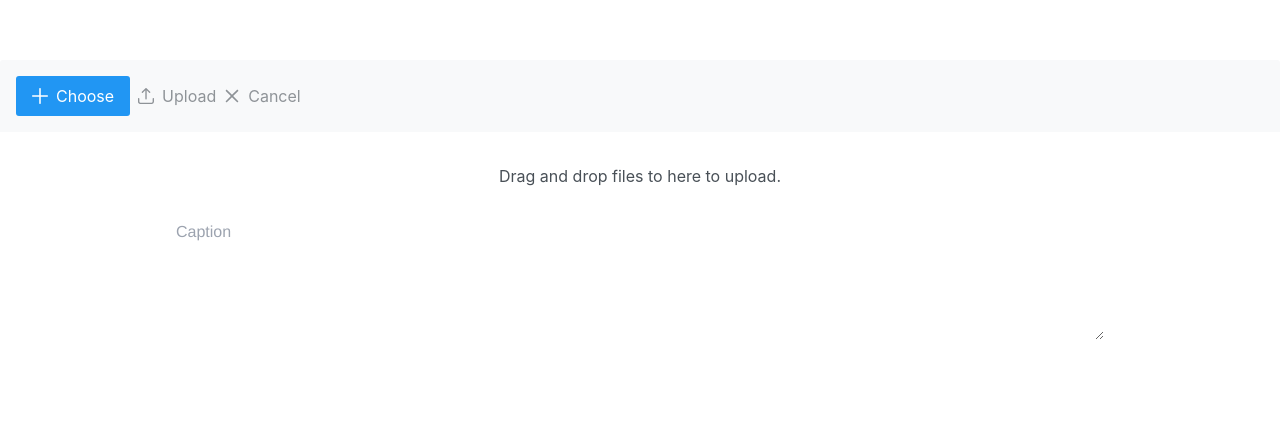
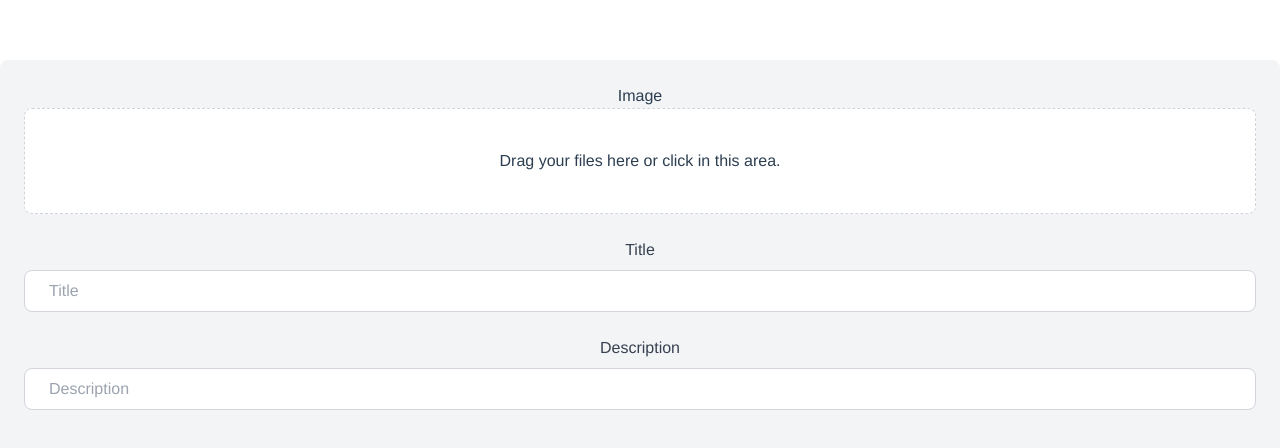
Before and after one commit to gregorlaan/the-social-media-tool, a Vue app: page / in a window 1280 px wide. Shown: the top 448 px of the page. Built offline with nearby package versions, Linux system fonts and the light colour scheme.

Commit message:
Replace PrimeVue form elements with TailwindCSS

```diff
--- a/src/components/UploadForm.vue
+++ b/src/components/UploadForm.vue
@@ -1,42 +1,83 @@
 <template>
   <div>
-    <FileUpload
-      name="image[]"
-      :multiple="false"
-      accept="image/*"
-      :max-file-size="1000000"
-      @upload="onUpload"
-    >
-      <template #empty>
-        <p>Drag and drop files to here to upload.</p>
-      </template>
-    </FileUpload>
+    <div class="container bg-gray-100 p-4 rounded-lg">
+      <div class="row">
+        <div class="col-12 mb-4">
+          <label>Image</label>
 
-    <Textarea
-      v-model="caption"
-      :auto-resize="true"
-      placeholder="Caption"
-      rows="5"
-      cols="100"
-    />
+          <label
+            for="file"
+            class="block cursor-pointer text-center p-10 border border-dashed rounded-lg border-gray-300 bg-white"
+          >
+            Drag your files here or click in this area.
+          </label>
+
+          <input
+            id="file"
+            type="file"
+            name="file"
+            multiple
+            class="w-0 h-0 hidden"
+          >
+        </div>
+
+        <div class="col-12 mb-4">
+          <div class="flex flex-col space-y-2">
+            <label
+              for="default"
+              class="text-gray-700 select-none font-medium"
+            >
+              Title
+            </label>
+
+            <input
+              id="title"
+              v-model="title"
+              name="title"
+              type="text"
+              placeholder="Title"
+              class="px-4 py-2 rounded-lg border border-gray-300 focus:outline-none focus:ring-2 focus:ring-gray-200"
+            >
+          </div>
+        </div>
+
+        <div class="col-12 mb-4">
+          <div class="flex flex-col space-y-2">
+            <label
+              for="default"
+              class="text-gray-700 select-none font-medium"
+            >
+              Description
+            </label>
+
+            <input
+              id="description"
+              v-model="description"
+              name="description"
+              type="text"
+              placeholder="Description"
+              class="px-4 py-2 rounded-lg border border-gray-300 focus:outline-none focus:ring-2 focus:ring-gray-200"
+            >
+          </div>
+        </div>
+      </div>
+    </div>
   </div>
 </template>
 
 <script>
-import Textarea from "primevue/textarea";
-import FileUpload from "primevue/fileupload";
+import 'bootstrap/dist/css/bootstrap-grid.min.css';
 
 export default {
-  name: "UploadForm",
+  name: 'UploadForm',
 
   components: {
-    Textarea,
-    FileUpload,
   },
 
   data() {
     return {
-      caption: "",
+      description: '',
+      title: '',
     };
   },
 
```
Also changed, not shown: src/main.js (+1 -6 lines).
